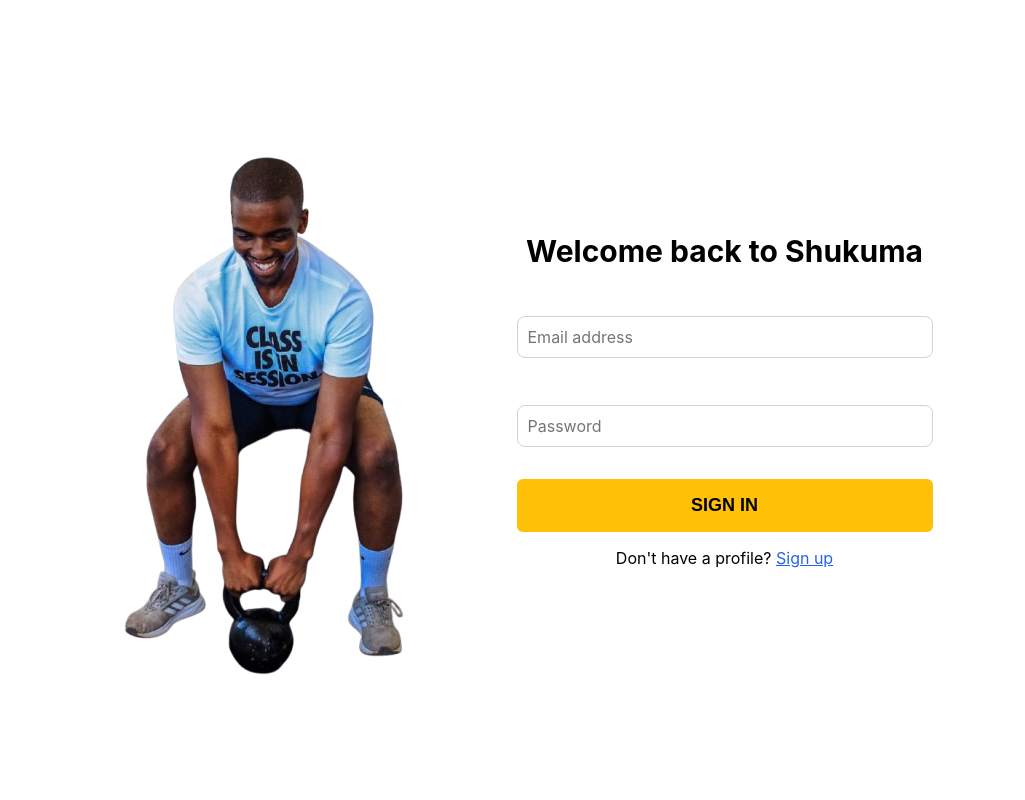
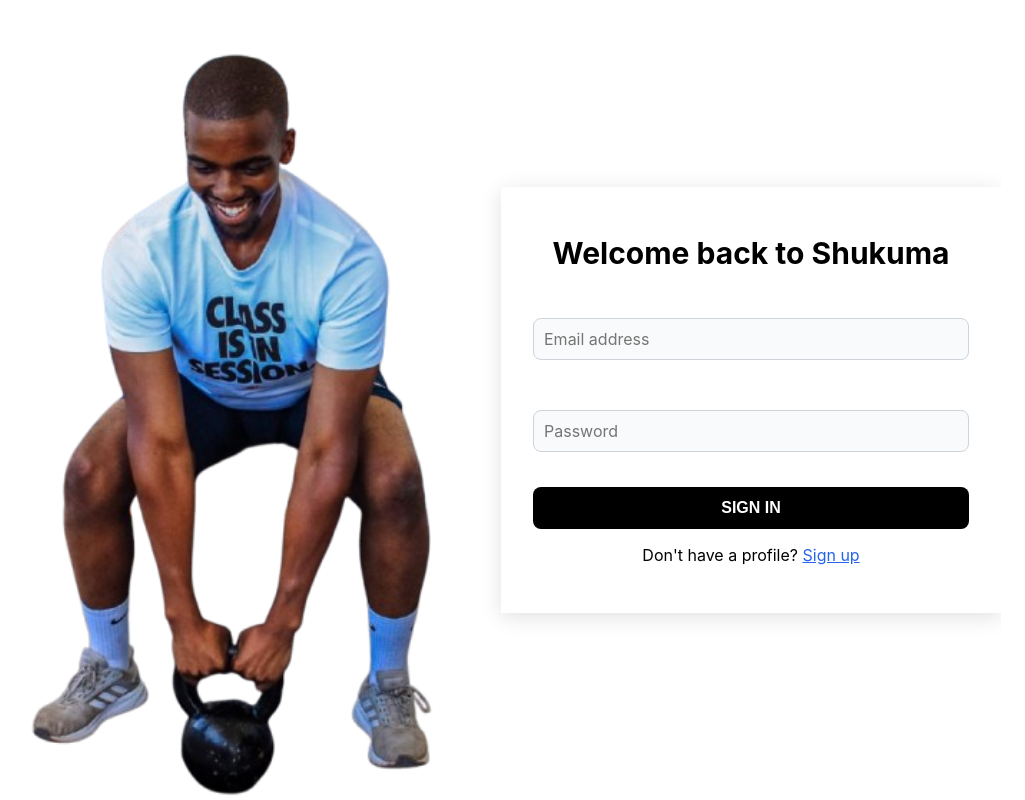
Before and after one commit to DiksonIvySon/ShukumaApp, a React (Vite) app in the folder frontend/: page /signin in a window 1280 px wide. Shown: the whole page, without its empty margins (139-1164 px from the left). Built offline with nearby package versions, Linux system fonts and the light colour scheme.

Commit message:
added an more styling.

```diff
--- a/frontend/src/styles/HomePage.css
+++ b/frontend/src/styles/HomePage.css
@@ -13,28 +13,31 @@
 }
 
 /* Header */
-/* .header {
-  background-color: #facc15; /* yellow */
+.header {
+  background-color: #facc15;
   color: black;
   padding: 16px 0;
   box-shadow: 0 2px 4px rgba(0,0,0,0.1);
+  margin: 10px;
 }
+
 .header-content {
   display: flex;
   justify-content: space-between;
   align-items: center;
+  max-height: 30px;
 }
 
 .logo {
   font-size: 2rem;
   font-weight: bold;
-} */
+}
 
-/* .nav {
+.nav {
   display: flex;
   align-items: center;
   gap: 16px;
-  font-size: 1.5rem;
+  font-size: 1.3rem;
 }
 
 .nav-link {
@@ -61,7 +64,7 @@
 .btn-primary:hover {
   background-color: #333;
   color: white;
-} */
+}
 
 /* Hero */
 .hero {
--- a/frontend/src/styles/index.css
+++ b/frontend/src/styles/index.css
@@ -435,19 +435,36 @@
   color: var(--white);
 }
 
-/* Auth Pages */
+/* Auth Container (Image + Form) */
 .auth-container {
   min-height: 100vh;
-  display: flex;
+  display: grid;
+  grid-template-columns: 1fr 1fr;
   align-items: center;
-  justify-content: center;
-  background-color: var(--white);
+  background-color: #ffffff;
+  max-width: 1000px;
+  margin: 0 auto;
+  border-radius: 12px;
+  overflow: hidden;
 }
 
+/* Left Side Image */
+.auth-image {
+  height: 100%;
+  width: 100%;
+}
+
+.auth-image img {
+  width: 100%;
+  height: 100%;
+  object-fit: cover;
+}
+
+/* Right Side Form */
 .auth-box {
-  max-width: 28rem;
+  padding: 3rem 2rem;
   width: 100%;
-  padding: 0 1rem;
+  box-shadow: 0 4px 20px rgba(0, 0, 0, 0.12);
 }
 
 .auth-title {
@@ -457,6 +474,56 @@
   text-align: center;
 }
 
+/* Form Style */
+.form-group {
+  margin-bottom: 1.2rem;
+}
+
+.form-control {
+  width: 100%;
+  padding: 12px;
+  border-radius: 8px;
+  border: 1px solid #d1d5db;
+  background-color: #f9fafb;
+  font-size: 1rem;
+}
+
+.form-control:focus {
+  outline: none;
+  border-color: #2563eb;
+}
+
+/* Submit Button */
+.btn-primary {
+  background-color: black;
+  color: white;
+  padding: 12px;
+  width: 100%;
+  border: none;
+  border-radius: 8px;
+  font-size: 1rem;
+  font-weight: bold;
+  transition: 0.2s;
+}
+
+.btn-primary:hover {
+  background-color: #333;
+}
+
+/* Responsive: Stacked on Mobile */
+@media (max-width: 768px) {
+  .auth-container {
+    grid-template-columns: 1fr;
+  }
+
+  .auth-image img {
+    height: 250px;
+  }
+
+  .auth-box {
+    padding: 2rem 1.5rem;
+  }
+}
 /* Hero Section */
 .hero {
   background-color: var(--bg-light);
```
